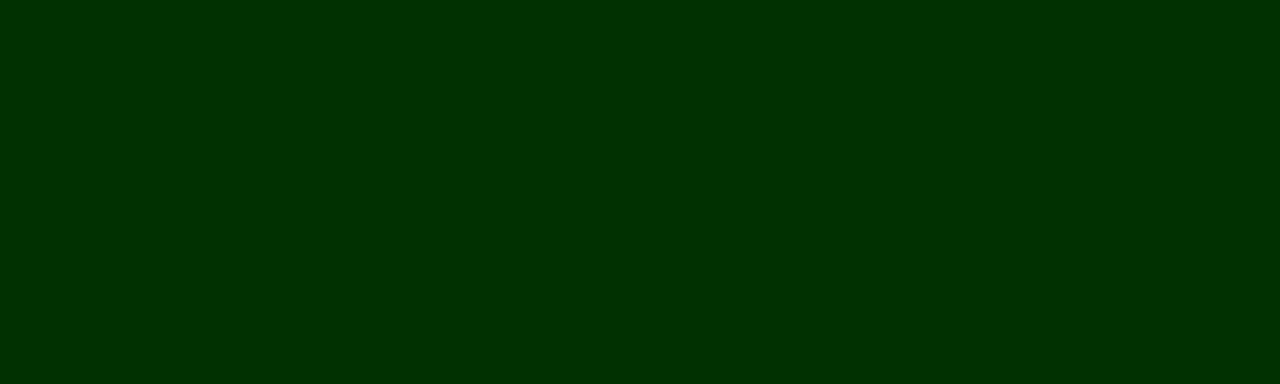
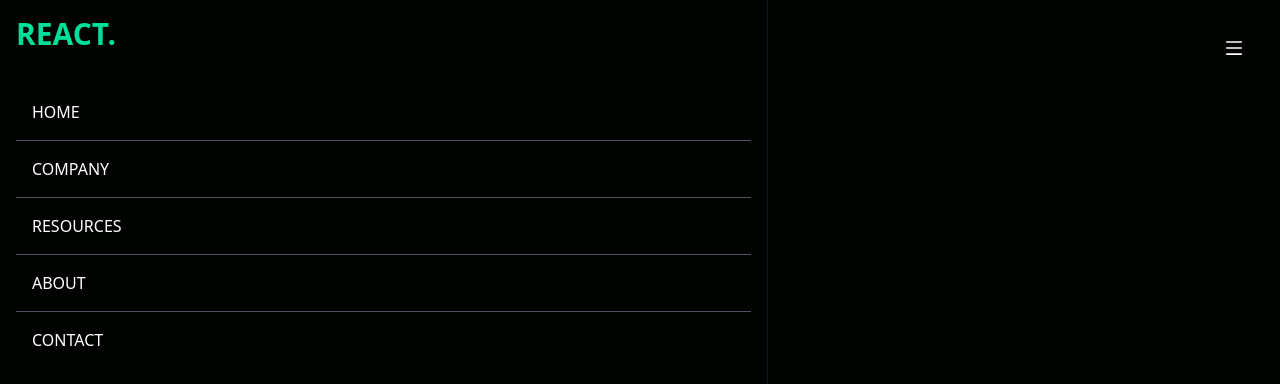
Before and after one commit to shzn-mhd/hosting-site-react-tailwindcss, a React (Create React App) app: page / in a window 1280 px wide. Shown: the top 384 px of the page. Built offline with nearby package versions, Linux system fonts and the light colour scheme.

Commit message:
feat: craeting nav bar and importing react icons to the project

```diff
--- a/package.json
+++ b/package.json
@@ -8,6 +8,7 @@
     "@testing-library/user-event": "^13.5.0",
     "react": "^18.2.0",
     "react-dom": "^18.2.0",
+    "react-icons": "^5.0.1",
     "react-scripts": "5.0.1",
     "web-vitals": "^2.1.4"
   },
--- a/src/App.js
+++ b/src/App.js
@@ -1,9 +1,10 @@
 import React from "react";
+import Navbar from "./components/Navbar";
 
 function App() {
   return (
     <div>
-
+      <Navbar />
     </div>
   );
 }
--- a/src/components/Navbar.jsx
+++ b/src/components/Navbar.jsx
@@ -1,8 +1,35 @@
 import React from "react";
+import {AiOutlineClose, AiOutlineMenu} from 'react-icons/ai'
 
 const Navbar =() =>{
     return(
-        <div>Navbar</div>
+        <div class=" flex justify-between items-center h-24 max-w-[1240px] mx-auto px-4 text-white">
+            <h1 className='w-full text-3xl font-bold text-[#00df9a]'>REACT.</h1>
+            <ul className="flex hidden">
+                <li className="p-4">Home</li>
+                <li className="p-4">Company</li>
+                <li className="p-4">Resources</li>
+                <li className="p-4">About</li>
+                <li className="p-4">Contact</li>
+            </ul>
+            <div>
+                <AiOutlineMenu size={20} />
+            </div>
+
+            <div className="fixed left-0 top-0 w-[60%] h-full border-r border-r-gray-900 bg-[#000300]">
+            <h1 className='w-full text-3xl font-bold text-[#00df9a] m-4'>REACT.</h1>
+
+                <ul className="uppercase p-4">
+                    <li className="p-4 border-b border-gray-600">Home</li>
+                    <li className="p-4 border-b border-gray-600">Company</li>
+                    <li className="p-4 border-b border-gray-600">Resources</li>
+                    <li className="p-4 border-b border-gray-600">About</li>
+                    <li className="p-4">Contact</li>
+                </ul>
+
+            </div>
+
+        </div>
     )
 }
 
--- a/src/index.css
+++ b/src/index.css
@@ -3,5 +3,5 @@
 @tailwind utilities;
 
 body{
-  background-color: #003000;
+  background-color: #000300;
 }
```
Also changed, not shown: 1 other file (tests, documents, lock files or other folders).
